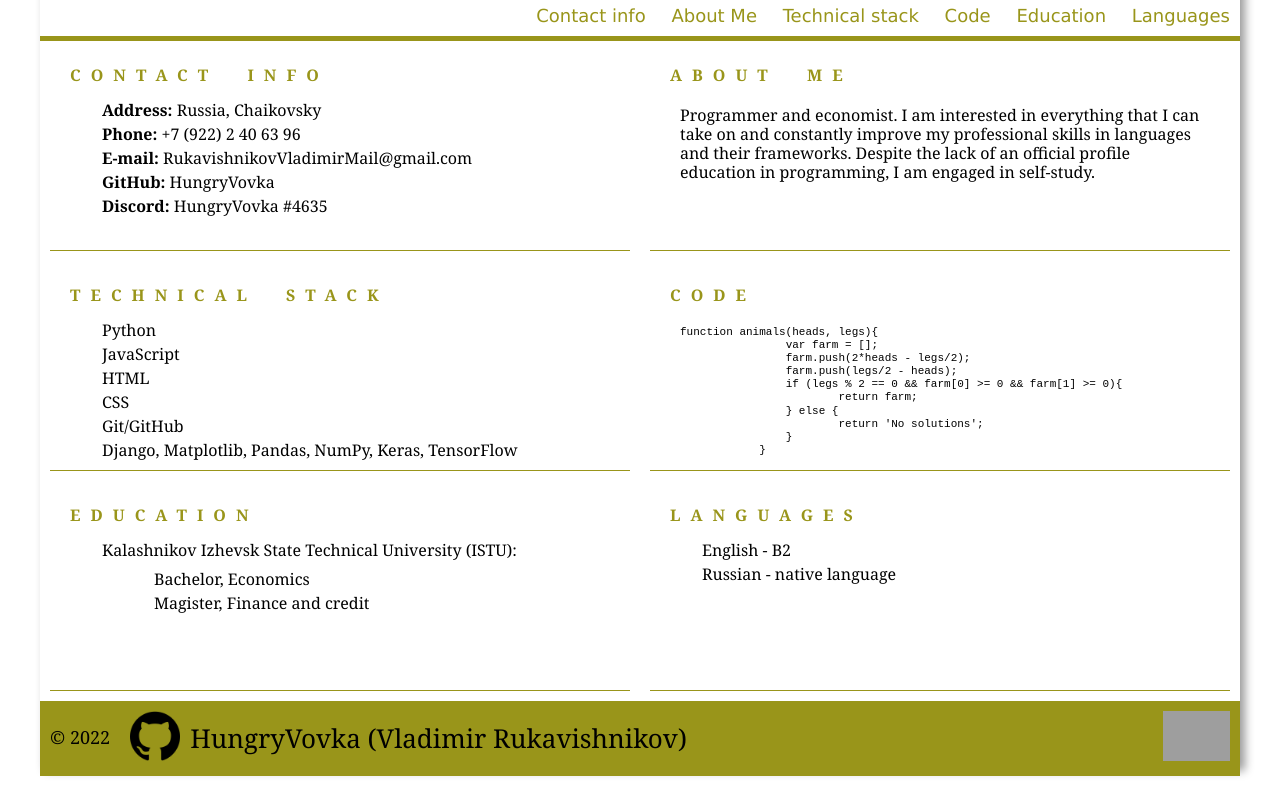
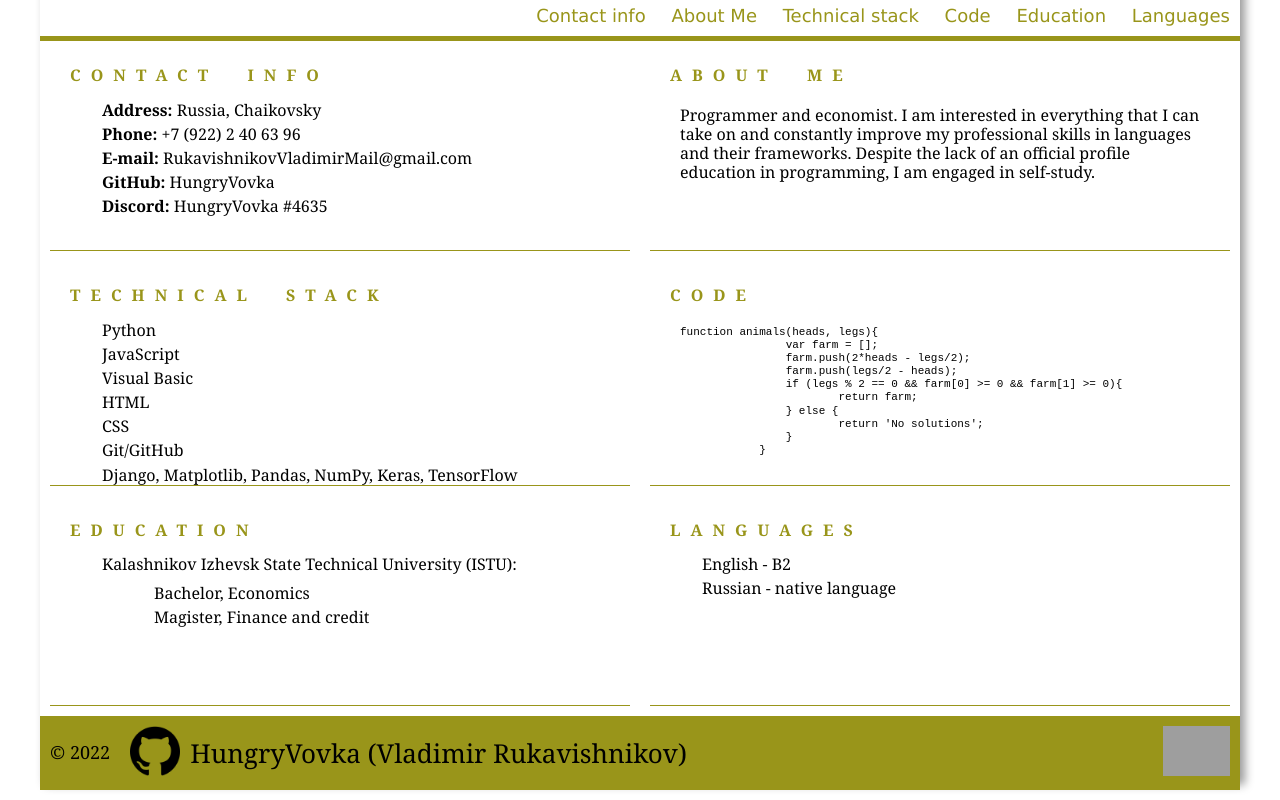
Before and after one commit to HungryVovka/VladimirRukavishnikovCV, a plain HTML site: page index.html in a window 1280 px wide. Shown: the part 1413-2213 px from the top of the page. Drawn offline with Linux system fonts and the light colour scheme; grey boxes are pictures that could not be loaded.

Commit message:
feat: Visual Basic

```diff
--- a/index.html
+++ b/index.html
@@ -85,7 +85,8 @@
             <ul>
                <li>Python</li>
                <li>JavaScript</li>
-               <li>HTML</li>
+               <li>Visual Basic</li>
+	       <li>HTML</li>
                <li>CSS</li>
                <li>Git/GitHub</li>
                <li>Django, Matplotlib, Pandas, NumPy, Keras, TensorFlow</li>
```
